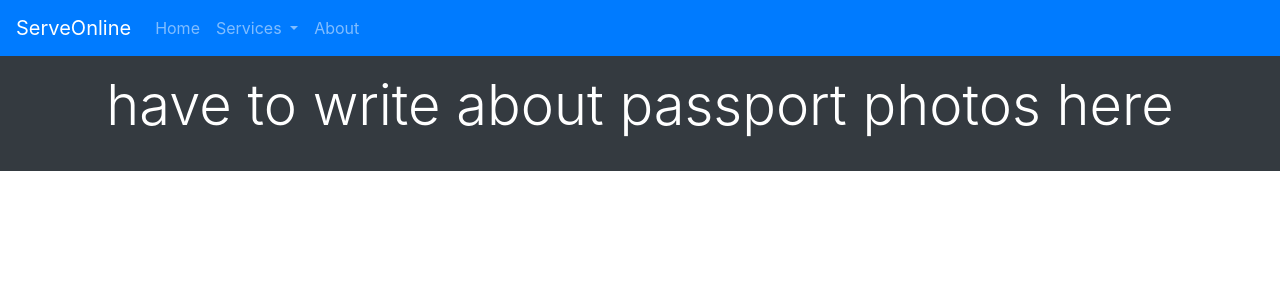
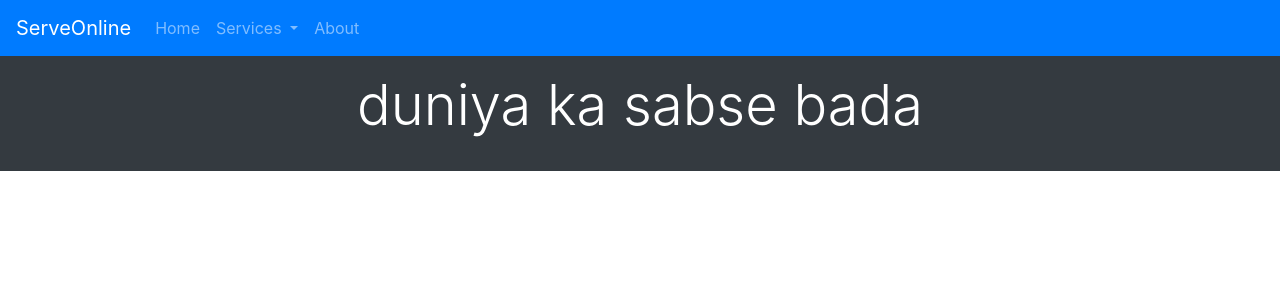
Before and after one commit to fawazahmed0/fawazahmed0.github.io, a Jekyll site: the page built from PassportPhoto.html, in a window 1280 px wide. Shown: the top 300 px of the page. Built offline with Jekyll 4.4.1, drawn with Linux system fonts in a browser that asks for light colours.

Commit message:
Update PassportPhoto.html

```diff
--- a/PassportPhoto.html
+++ b/PassportPhoto.html
@@ -16,5 +16,5 @@ pageLanguage: 'en'
 </script><script src="//translate.google.com/translate_a/element.js?cb=googleTranslateElementInit"></script>
 
 <div class="container-fluid text-center p-3 bg-dark text-white">
-<p class="display-4">{{ "Have to write about passport photos here" | downcase }}</p>
+<p class="display-4">{{ "duniya ka sabse bada" | downcase }}</p>
 </div>
```
Also changed, not shown: other parts of PassportPhoto.html (+1 -1 lines).
